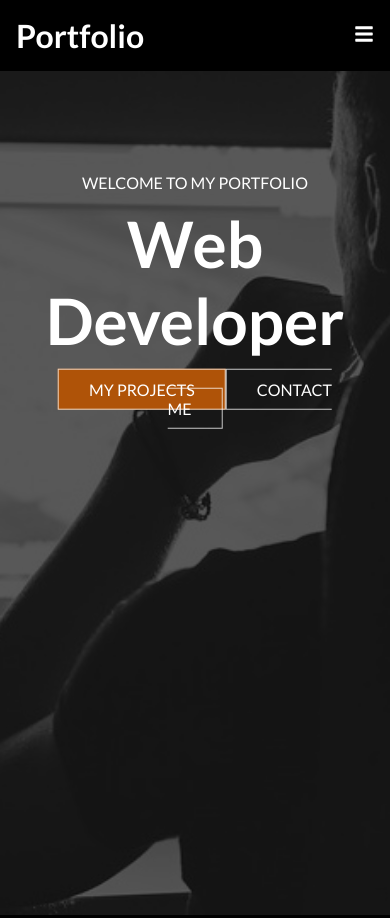
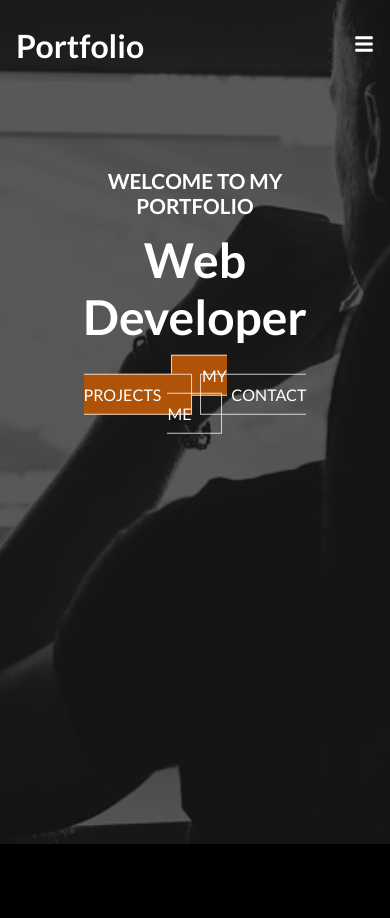
Before and after one commit to noahwesttech/Reactable-Portfolio, a React (Create React App) app: page / in a window 390 px wide. After the commit the page ends 847 px from the top, so only its background shows below. Built offline with nearby package versions, Linux system fonts and the light colour scheme.

Commit message:
created footer, fixed routing error via button

```diff
--- a/src/components/HeroImg.js
+++ b/src/components/HeroImg.js
@@ -14,7 +14,7 @@
         <p>WELCOME TO MY PORTFOLIO</p>
         <h1>Web Developer</h1>
         <div>
-            <Link to="/projects" className="btn">My Projects</Link>
+            <Link to="/project" className="btn">My Projects</Link>
             <Link to="/contact" className="btn-light">Contact Me</Link>
         </div>
     </div>
--- a/src/components/HeroImgStyles.css
+++ b/src/components/HeroImgStyles.css
@@ -39,3 +39,23 @@
     font-size: 4rem;
     padding: 0.8rem 0 1.3rem
 }
+
+.hero .content p{
+    font-size: 1.3rem;
+    font-weight: 600;
+    text-transform: uppercase;
+}
+
+.content .btn{
+    margin: 1rem 0.5rem;
+}
+
+@media screen and (max-width:640px) {
+    .hero .content h1{
+        font-size: 3rem;
+    }
+
+    .hero .content p{
+        font-size: 1.3rem;
+    }
+}
--- a/src/components/NavbarStyles.css
+++ b/src/components/NavbarStyles.css
@@ -3,6 +3,10 @@
     justify-content: space-between;
     align-items: center;
     padding: 1rem;
+    position: fixed;
+    width: 100%;
+    height: 90px;
+    z-index: 10;
 }
 
 .nav-menu{
```
Also changed, not shown: src/components/Footer.js (added), src/components/FooterStyles.css (added).
